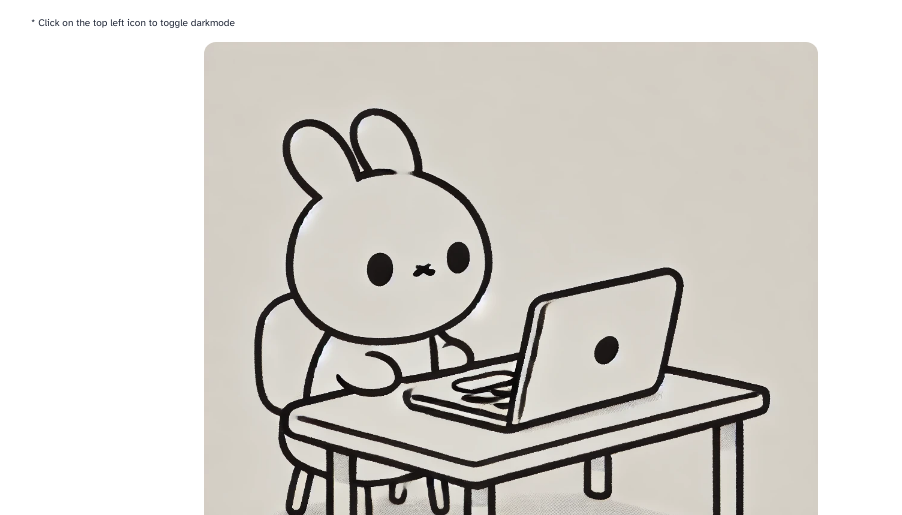
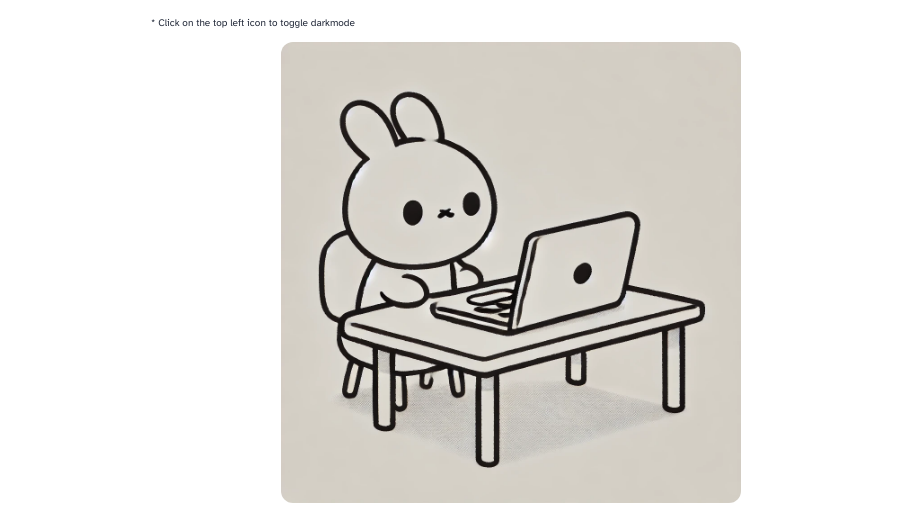
Before and after one commit to MrJuneJune/astro-blog, an Astro site: page /blog in a window 1280 px wide. Shown: the part 93-608 px from the top of the page, without its empty margins (129-1031 px from the left). Built offline with nearby package versions, Linux system fonts and the light colour scheme; Astro itself is replaced by a stand-in of ours.

Commit message:
Fixed small bug.

```diff
--- a/src/layouts/BlogPost.astro
+++ b/src/layouts/BlogPost.astro
@@ -15,11 +15,6 @@ const { title, description, pubDate, updatedDate, heroImage, htmlContent } = Ast
 	<head>
 		<BaseHead title={title} description={description} />
 		<style>
-			main {
-				width: calc(100% - 2em);
-				max-width: 100%;
-				margin: 0;
-			}
 			.hero-image {
 				width: 100%;
 			}
@@ -62,7 +57,6 @@ const { title, description, pubDate, updatedDate, heroImage, htmlContent } = Ast
 				<div class="hero-image">
 					{heroImage && <img width={1020} height={510} src={heroImage} alt="" />}
 				</div>
-                <SmallInfo />
 				<div class="prose">
 				  <div class="title">
 				    <div class="date">
@@ -78,13 +72,11 @@ const { title, description, pubDate, updatedDate, heroImage, htmlContent } = Ast
                     <h1>{title}</h1>
 				    <hr />
 				  </div>
+                  <SmallInfo />
 				  <slot />
 				</div>
 			</article>
         </main>
-        {htmlContent && (
-          <div set:html={htmlContent} />
-        )}
         <Footer />
 	</body>
 </html>
--- a/src/pages/blog/index.astro
+++ b/src/pages/blog/index.astro
@@ -17,9 +17,6 @@ const posts = (await getCollection('blog')).sort(
 	<head>
 		<BaseHead title={SITE_TITLE} description={SITE_DESCRIPTION} />
 		<style>
-			main {
-				width: 960px;
-			}
 			ul {
 				display: flex;
                 justify-content: center;
--- a/src/styles/global.css
+++ b/src/styles/global.css
@@ -20,6 +20,7 @@
   --gray-gradient: rgba(var(--gray-light), 50%), #fff;
   --box-shadow: 0 2px 6px rgba(var(--gray), 25%),
     0 8px 24px rgba(var(--gray), 33%), 0 16px 32px rgba(var(--gray), 33%);
+  --main-width: 720px;
 }
 .dark {
   --white: hsl(224, 10%, 10%);
@@ -98,7 +99,7 @@ body {
 }
 main {
   background: var(--white);
-  width: 720px;
+  width: var(--main-width);
   max-width: calc(100% - 2em);
   margin: auto;
   padding: 1em 1em;
```
Lines whose indentation alone changed are shown as unchanged.
